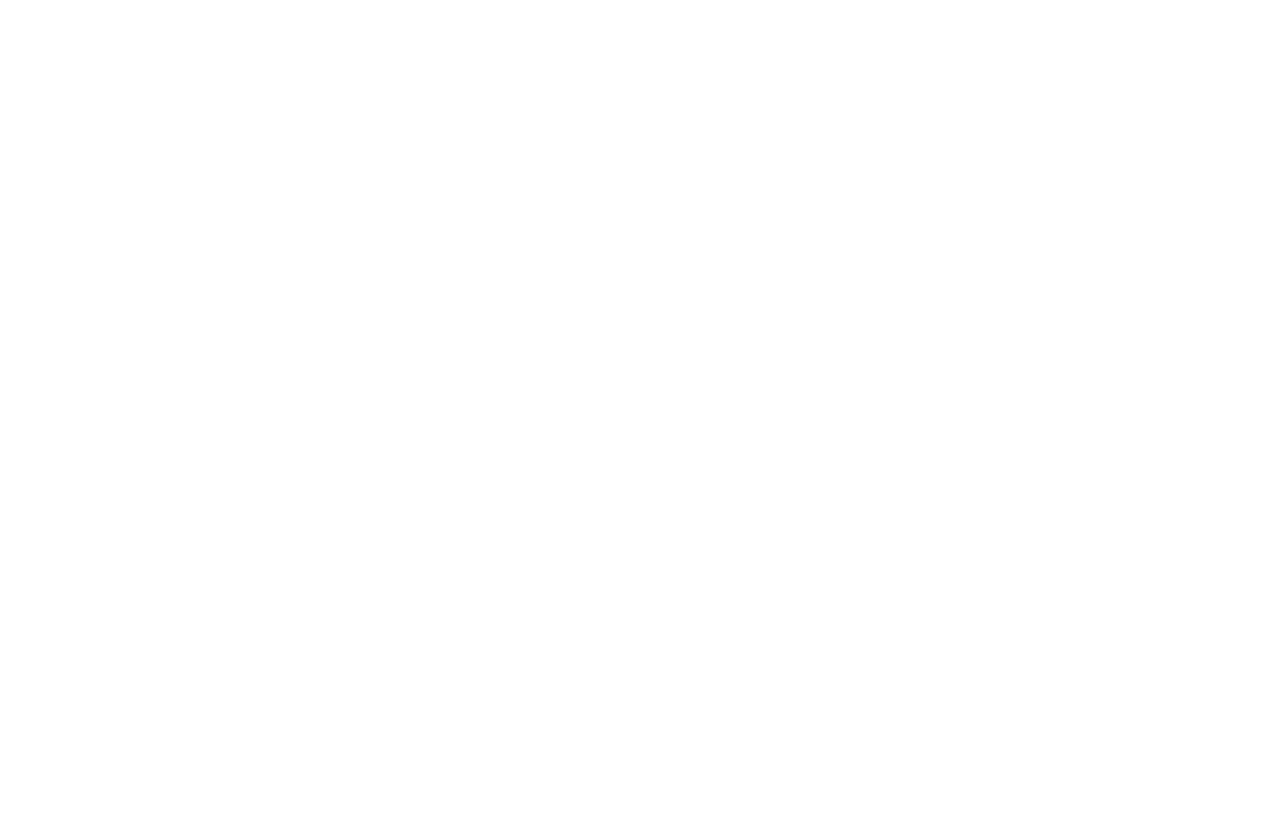
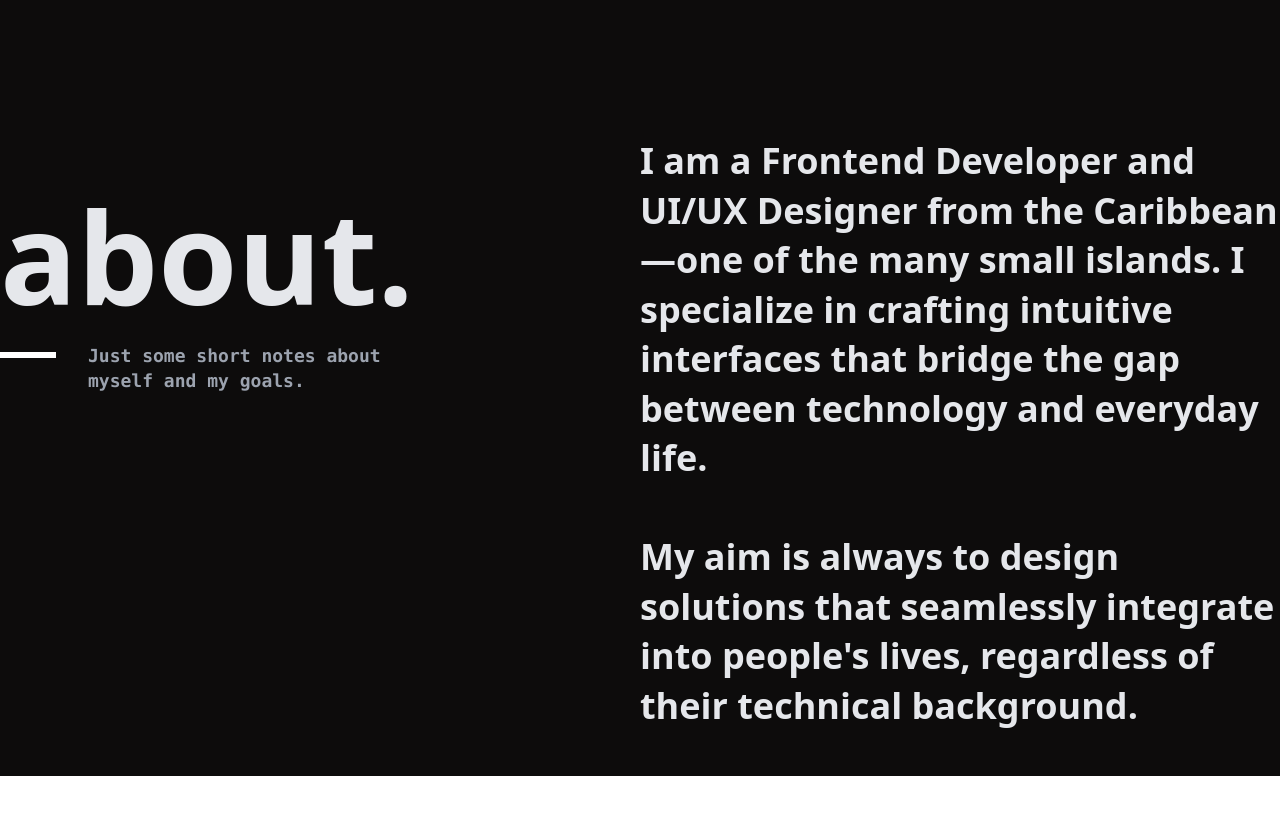
Before and after one commit to sipofnightshade/portfolio_old, a SvelteKit app: page / in a window 1280 px wide. Shown: the part 760-1574 px from the top of the page. Before the commit the page ends 800 px from the top, so only its background shows below. Built offline with nearby package versions, Linux system fonts and the light colour scheme.

Commit message:
added-- about section finished (mostly)

```diff
--- a/src/routes/+page.svelte
+++ b/src/routes/+page.svelte
@@ -12,3 +12,21 @@
   <Navbar />
   <HeroHeader />
 </section>
+
+<section class="h-svh bg-black">
+  <div class="container mx-auto grid grid-cols-2 py-40">
+    <SubHeading title="about." desc="Just some short notes about myself and my goals." />
+    <div class="text-4xl font-bold leading-snug text-gray-200">
+      <p>
+        I am a Frontend Developer and UI/UX Designer from the Caribbean—one of the many
+        small islands. I specialize in crafting intuitive interfaces that bridge the gap
+        between technology and everyday life.
+      </p>
+      <br />
+      <p>
+        My aim is always to design solutions that seamlessly integrate into people's
+        lives, regardless of their technical background.
+      </p>
+    </div>
+  </div>
+</section>
```
